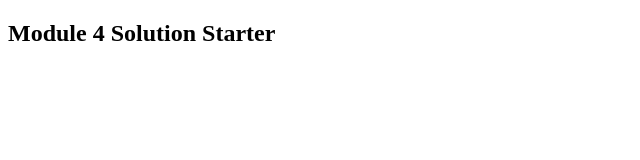
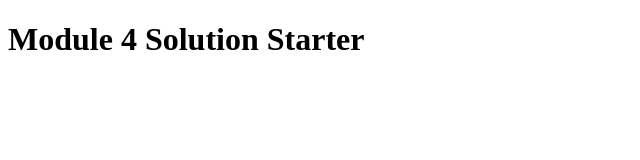
Before and after one commit to Tajuddin1997/coursera_test1, a plain HTML site: page mod-4-sol/index.html in a window 1280 px wide. Shown: the whole page, without its empty margins (0-640 px from the left). Drawn offline with Linux system fonts and the light colour scheme.

Commit message:
Update index.html

```diff
--- a/mod-4-sol/index.html
+++ b/mod-4-sol/index.html
@@ -10,7 +10,7 @@
 
 </head>
 <body>
-  <h2>Module  4 Solution Starter</h2>
+  <h1>Module  4 Solution Starter</h1>
 
 </body>
 </html>
```
